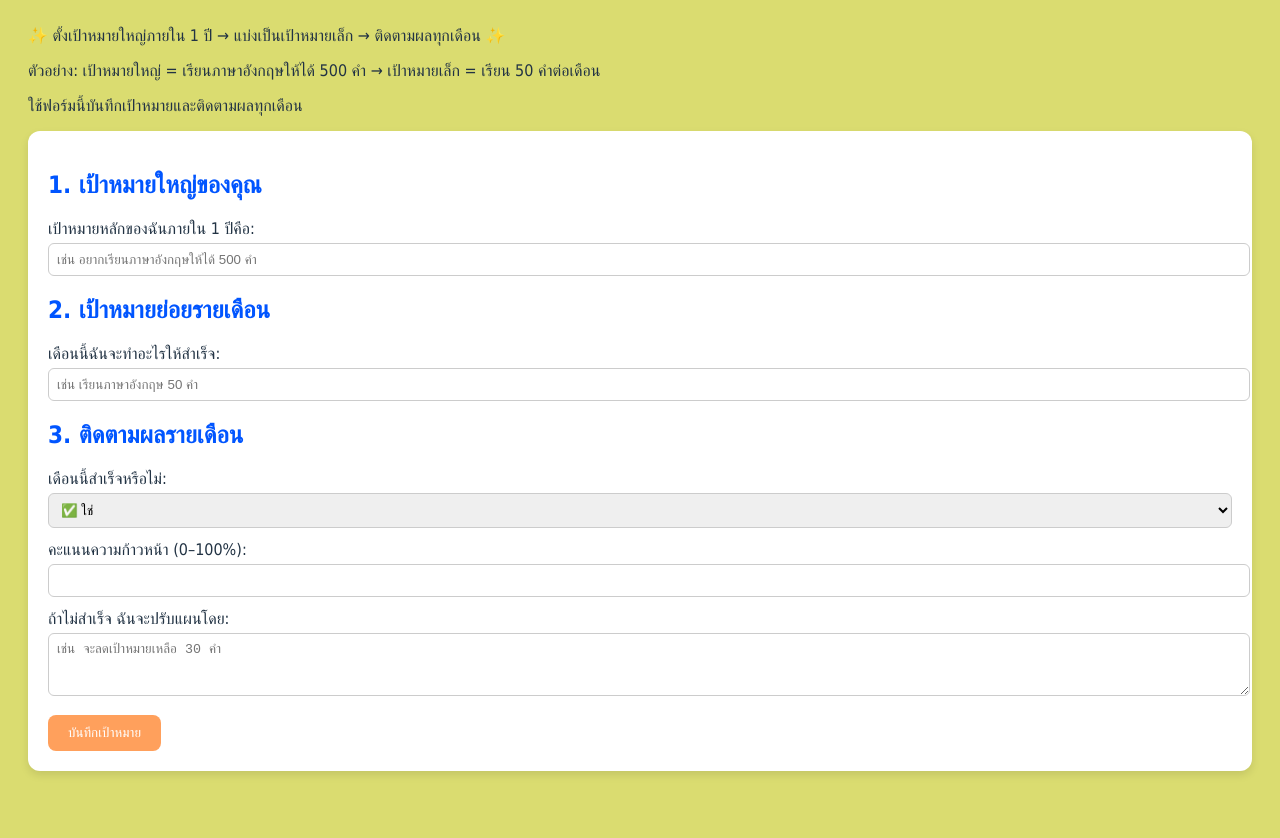
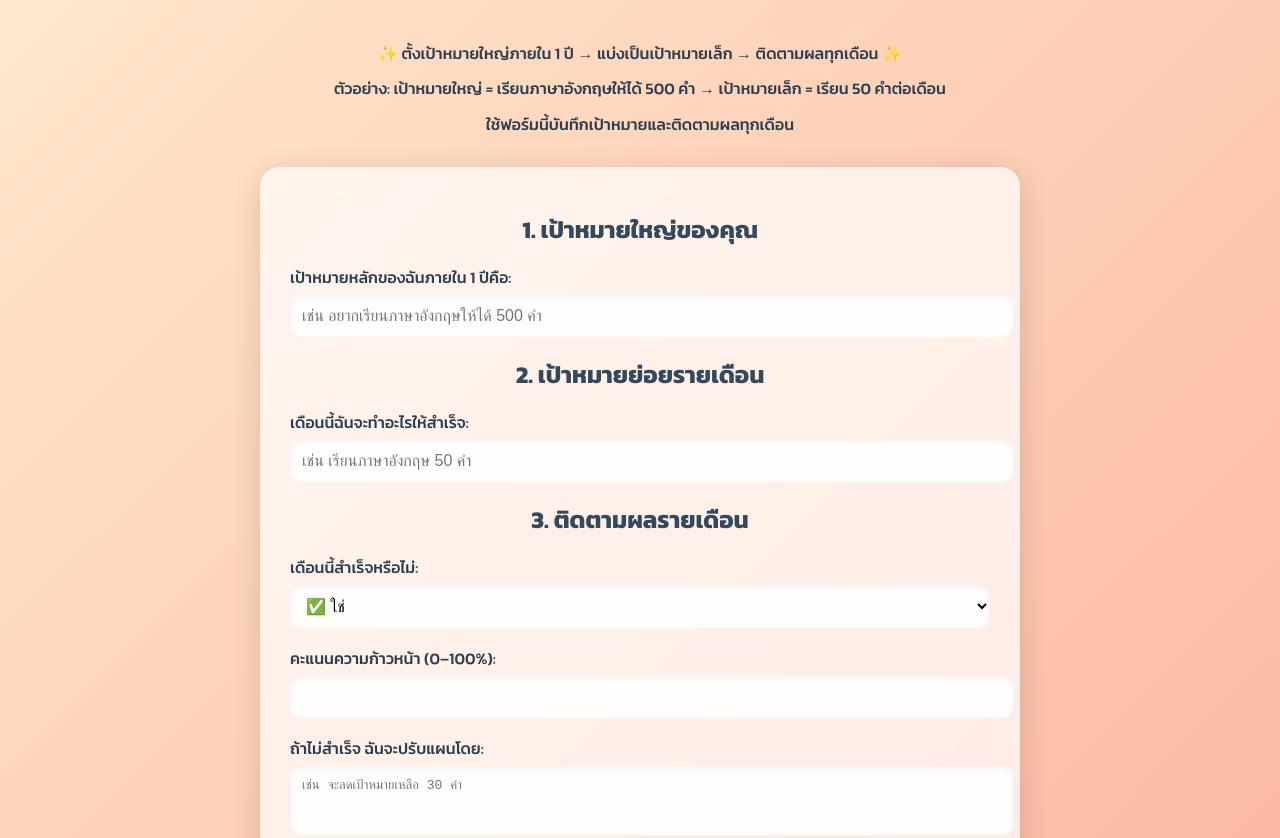
Before and after one commit to Nattaphat011/ex5, a plain HTML site: page index.html in a window 1280 px wide. Shown: the part 226-1064 px from the top of the page. Drawn offline with Linux system fonts and the light colour scheme.

Commit message:
Add files via upload

```diff
--- a/index.html
+++ b/index.html
@@ -6,14 +6,103 @@
   <!-- เปลี่ยนไอคอนเว็บไซต์ -->
   <link rel="icon" href="https://img.icons8.com/fluency/48/000000/goal.png"/>
   <title>Life Goal Setting — การตั้งเป้าหมายชีวิต</title>
-  <style>
-    body { font-family: "Tahoma", sans-serif; background: #dadc70; color: #234; padding: 20px; }
-    h1, h2 { color: rgb(0, 85, 255); }
-    form { background: #fff; padding: 20px; border-radius: 12px; box-shadow: 0 4px 8px rgba(0,0,0,0.1); margin-bottom: 20px; }
-    label { display: block; margin-top: 12px; }
-    input, textarea, select { width: 100%; padding: 8px; margin-top: 5px; border: 1px solid #ccc; border-radius: 6px; }
-    button { margin-top: 15px; padding: 10px 20px; background: #ffa05c; color: #fff; border: none; border-radius: 8px; cursor: pointer; }
-    button:hover { background: #e27304; }
+    <style>
+    /* ฟอนต์ดูหรู (Google Fonts) */
+    @import url('https://fonts.googleapis.com/css2?family=Kanit:wght@300;500;700&display=swap');
+
+    body {
+      font-family: "Kanit", sans-serif;
+      background: linear-gradient(135deg, #ffecd2 0%, #fcb69f 100%);
+      color: #2c3e50;
+      margin: 0;
+      padding: 30px;
+    }
+
+    h1, h2 {
+      text-align: center;
+      color: #2c3e50;
+      font-weight: 700;
+      margin-bottom: 10px;
+    }
+
+    h1 {
+      font-size: 2.2em;
+      color: #ff6b6b;
+      text-shadow: 1px 1px 3px rgba(0,0,0,0.1);
+    }
+
+    h2 {
+      font-size: 1.5em;
+      color: #34495e;
+    }
+
+    h4, p {
+      text-align: center;
+      max-width: 800px;
+      margin: 10px auto;
+      line-height: 1.6;
+    }
+
+    /* กล่องฟอร์มแบบ Glassmorphism */
+    form {
+      max-width: 700px;
+      margin: 30px auto;
+      background: rgba(255, 255, 255, 0.7);
+      backdrop-filter: blur(12px);
+      padding: 25px 30px;
+      border-radius: 20px;
+      box-shadow: 0 8px 30px rgba(0,0,0,0.15);
+    }
+
+    label {
+      display: block;
+      margin-top: 18px;
+      font-weight: 500;
+      color: #2c3e50;
+    }
+
+    input, textarea, select {
+      width: 100%;
+      padding: 12px;
+      margin-top: 6px;
+      border: none;
+      border-radius: 12px;
+      background: rgba(255,255,255,0.9);
+      box-shadow: inset 0 2px 6px rgba(0,0,0,0.05);
+      font-size: 1em;
+    }
+
+    textarea {
+      resize: none;
+    }
+
+    button {
+      margin-top: 25px;
+      padding: 12px 25px;
+      background: linear-gradient(135deg, #ff6b6b, #fcb69f);
+      color: #fff;
+      border: none;
+      border-radius: 12px;
+      cursor: pointer;
+      font-size: 1.1em;
+      font-weight: 600;
+      box-shadow: 0 6px 15px rgba(0,0,0,0.2);
+      transition: all 0.3s ease-in-out;
+      display: block;
+      width: 100%;
+    }
+
+    button:hover {
+      background: linear-gradient(135deg, #ff4757, #f78ca0);
+      transform: translateY(-2px);
+      box-shadow: 0 8px 20px rgba(0,0,0,0.3);
+    }
+
+    /* เอฟเฟกต์ input focus */
+    input:focus, textarea:focus, select:focus {
+      outline: none;
+      box-shadow: 0 0 0 3px rgba(255,107,107,0.4);
+    }
   </style>
 </head>
 <body>
```
